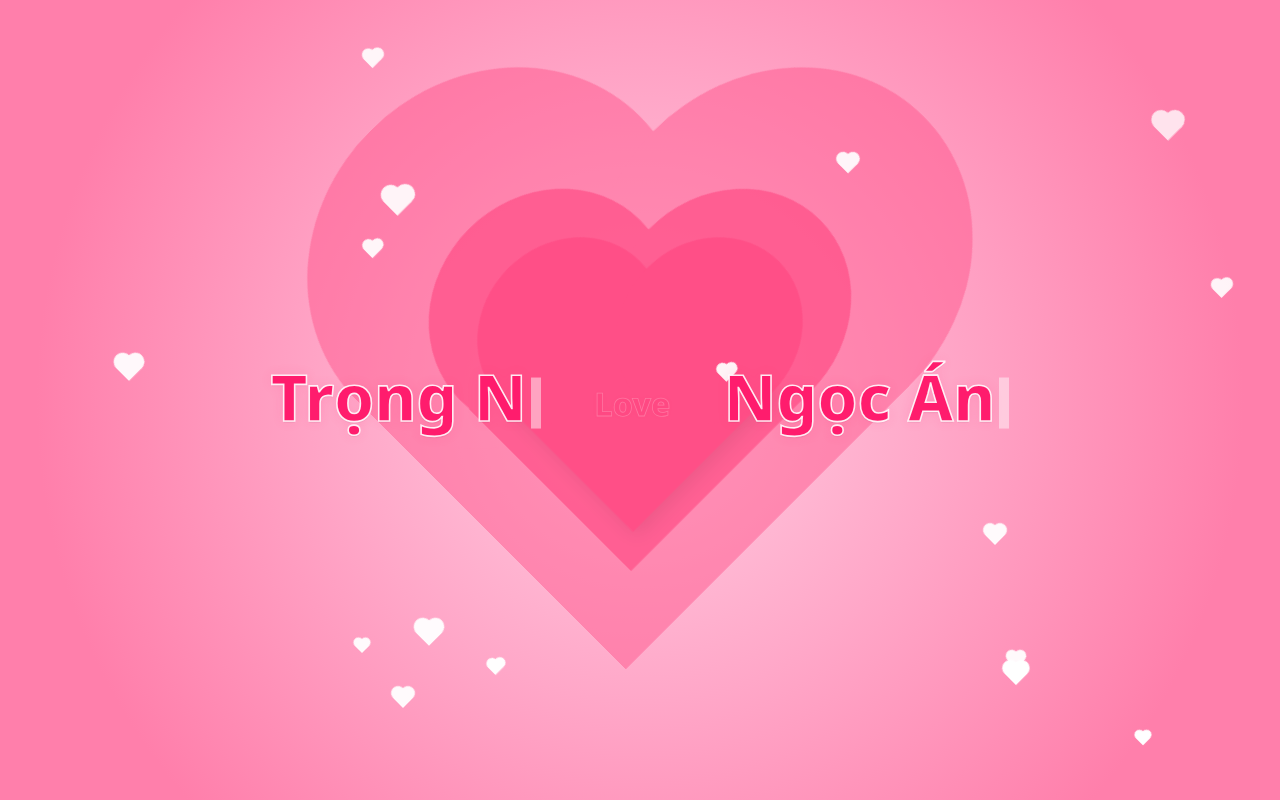
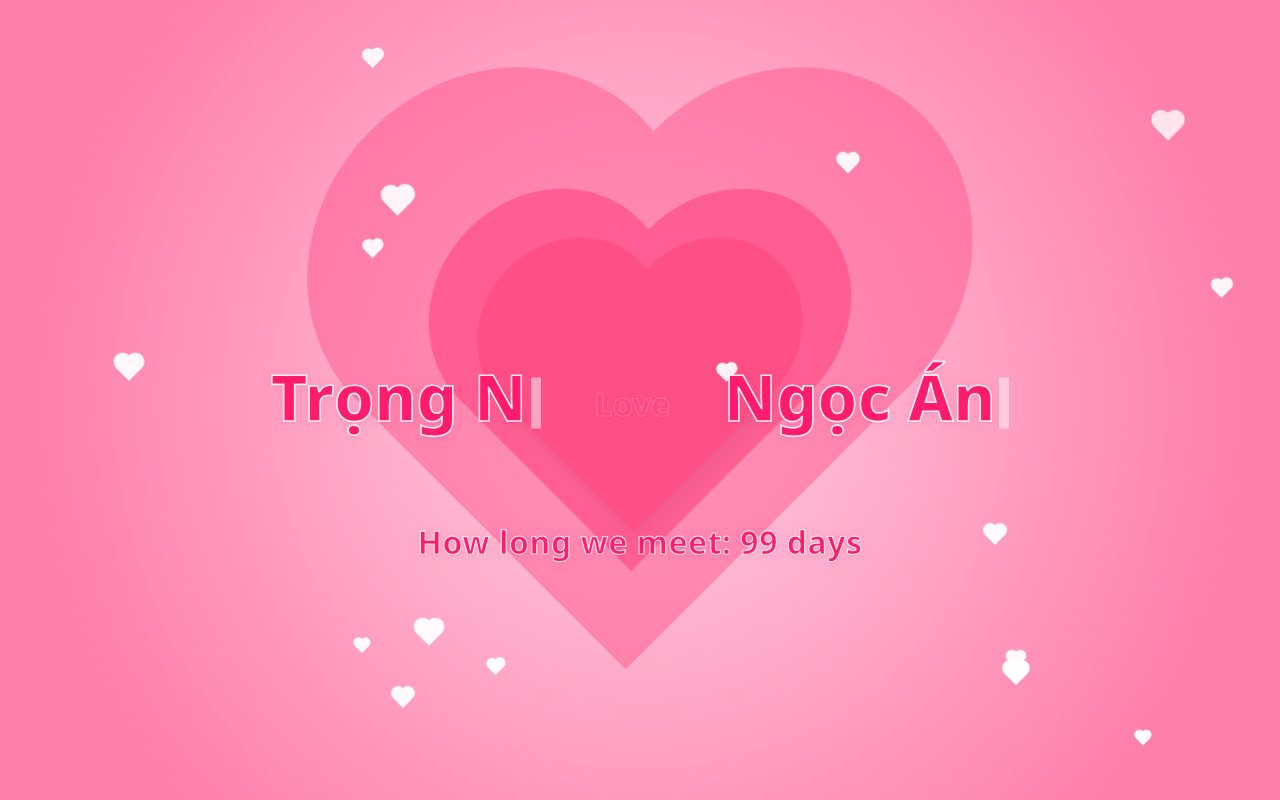
Before and after one commit to Lemonade3k/Ngocj-Anhs, a plain HTML site: page index.html in a window 1280 px wide. Drawn offline with Linux system fonts and the light colour scheme.

Commit message:
cập nhật lúc gặp nhau

```diff
--- a/index.html
+++ b/index.html
@@ -262,8 +262,26 @@
   <div class="heart primary"></div>
 </div>
 
+
 <div class="text">
   <span id="animatedText" aria-live="polite"></span>
+</div>
+<div id="daysTogether" style="
+  position: absolute;
+  left: 50%;
+  top: calc(50% + 120px);
+  transform: translate(-50%, 0);
+  z-index: 30;
+  color: #ff1c6d;
+  font-size: clamp(18px, 3vw, 32px);
+  font-family: 'Noto Sans', 'Poppins', system-ui, -apple-system, 'Segoe UI', Roboto, 'Helvetica Neue', Arial;
+  font-weight: 700;
+  text-shadow: 0 2px 0 rgba(0,0,0,0.04), 0 0 12px rgba(255,50,120,0.15);
+  -webkit-text-stroke: 1.2px rgba(255,255,255,0.8);
+  text-align: center;
+  letter-spacing: 0.5px;
+  user-select: none;
+">
 </div>
 
 <script>
@@ -424,6 +442,14 @@
 
   // start sequence when DOM is ready
   document.addEventListener('DOMContentLoaded', () => {
+    // Update days together
+    const daysDiv = document.getElementById('daysTogether');
+    const startDate = new Date(2025, 6, 1); // July is month 6 (0-based)
+    const now = new Date();
+    const diffTime = now.setHours(0,0,0,0) - startDate.setHours(0,0,0,0);
+    const days = Math.floor(diffTime / (1000 * 60 * 60 * 24));
+    daysDiv.textContent = `How long we meet: ${days} day${days !== 1 ? 's' : ''}`;
+
     console.log('DOM loaded — starting text sequence loop');
     (async function loop() {
       await wait(600);
```
